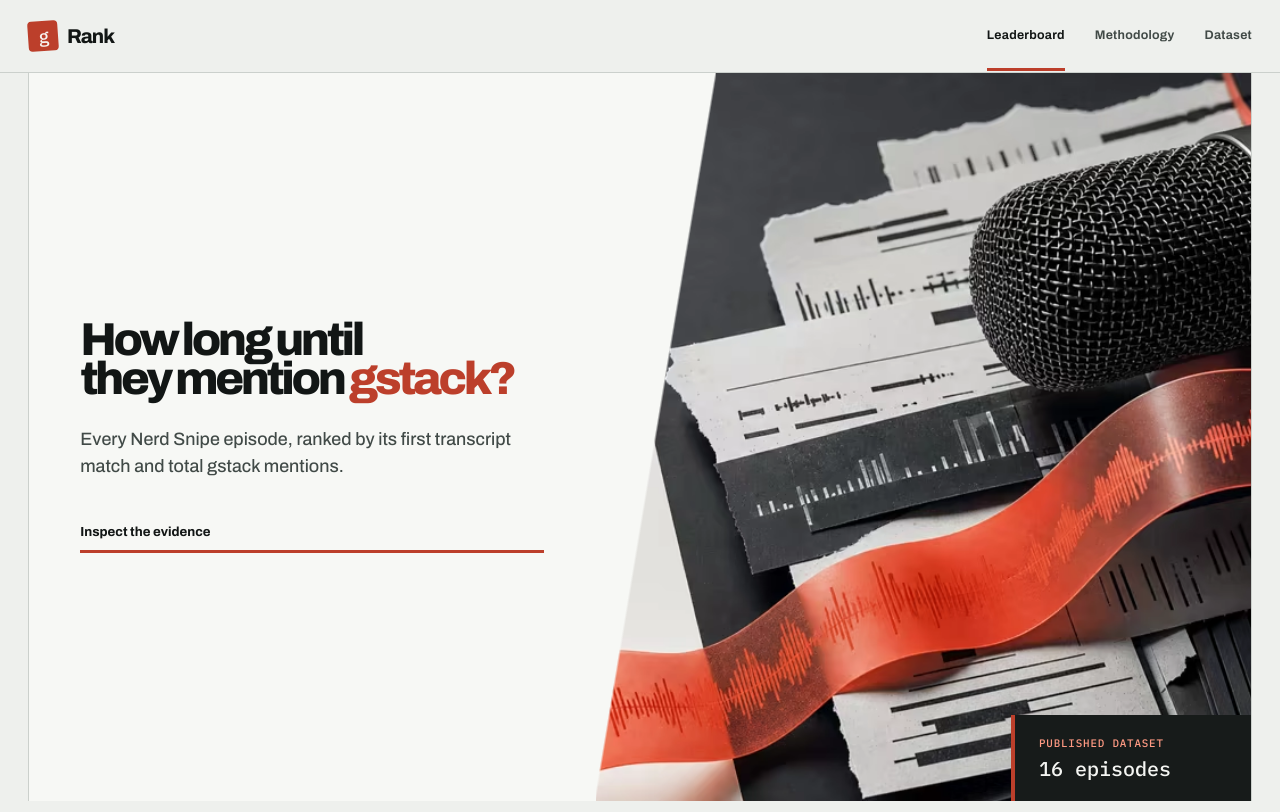
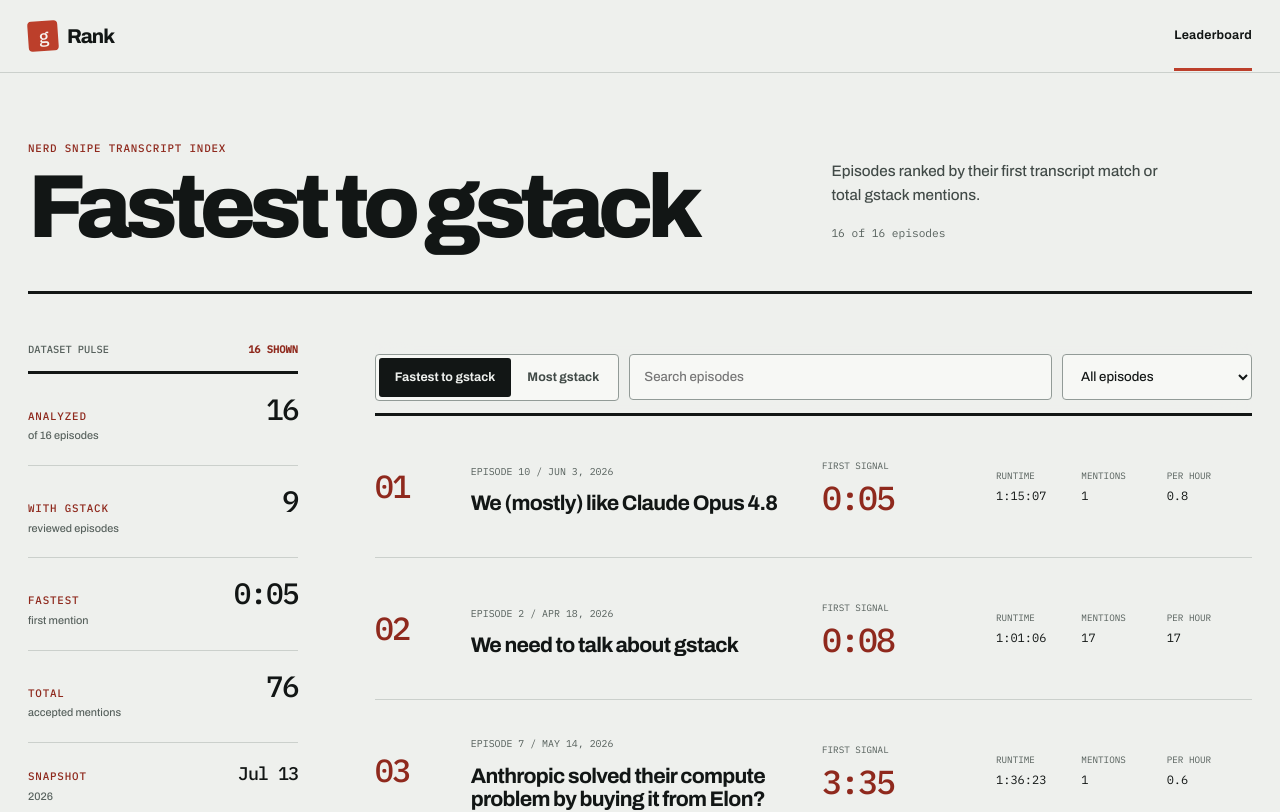
Before and after one commit to clayclark/gRank, a SvelteKit app: page / in a window 1280 px wide. Shown: the top 812 px of the page. Built offline with nearby package versions, Linux system fonts and the light colour scheme.

Commit message:
Focus homepage on the leaderboard

```diff
--- a/src/app.css
+++ b/src/app.css
@@ -166,12 +166,12 @@ select:focus-visible,
 .wordmark:hover .wordmark-mark {
   transform: rotate(0deg) translateY(-1px);
 }
-nav {
+.site-header nav {
   display: flex;
   align-items: center;
   gap: 30px;
 }
-nav a {
+.site-header nav a {
   position: relative;
   padding-block: 24px;
   color: var(--ink-secondary);
@@ -180,7 +180,7 @@ nav a {
   letter-spacing: 0.02em;
   text-decoration: none;
 }
-nav a::after {
+.site-header nav a::after {
   content: '';
   position: absolute;
   right: 0;
@@ -192,12 +192,12 @@ nav a::after {
   transform-origin: right;
   transition: transform 220ms var(--ease);
 }
-nav a:hover,
-nav a.active {
+.site-header nav a:hover,
+.site-header nav a.active {
   color: var(--ink);
 }
-nav a:hover::after,
-nav a.active::after {
+.site-header nav a:hover::after,
+.site-header nav a.active::after {
   transform: scaleX(1);
   transform-origin: left;
 }
@@ -328,6 +328,42 @@ nav a.active::after {
   grid-template-columns: 270px minmax(0, 1fr);
   gap: clamp(40px, 6vw, 96px);
   padding-block: 120px 144px;
+}
+.ranking-home {
+  padding-block: 58px 138px;
+}
+.ranking-intro {
+  display: grid;
+  grid-template-columns: minmax(0, 1.25fr) minmax(280px, 0.75fr);
+  gap: clamp(48px, 8vw, 120px);
+  align-items: end;
+  padding-bottom: 44px;
+  border-bottom: 3px solid var(--ink);
+}
+.ranking-intro h1 {
+  margin: 14px 0 0;
+  font-size: clamp(3.5rem, 7vw, 7.2rem);
+  font-variation-settings: 'wght' 820;
+  line-height: 0.86;
+  letter-spacing: -0.075em;
+}
+.ranking-summary {
+  display: grid;
+  gap: 18px;
+  padding-bottom: 7px;
+}
+.ranking-summary p {
+  margin: 0;
+  max-width: 38ch;
+  color: var(--ink-secondary);
+  font-size: 0.95rem;
+}
+.ranking-summary span {
+  color: var(--muted);
+  font: 400 0.7rem var(--mono);
+}
+.ranking-home .signal-index {
+  padding-block: 48px 0;
 }
 .signal-sidebar {
   align-self: start;
@@ -580,6 +616,17 @@ footer {
   align-items: center;
   gap: 30px;
 }
+.footer-copy p { margin: 3px 0; }
+.footer-links {
+  display: flex;
+  gap: 24px;
+}
+.footer-links a {
+  color: var(--ink-secondary);
+  font-variation-settings: 'wght' 650;
+  text-decoration: none;
+}
+.footer-links a:hover { color: var(--accent-ink); }
 .episode-page,
 .methodology-page {
   padding-block: 58px 120px;
@@ -1040,10 +1087,10 @@ footer {
     height: 27px;
     font-size: 1rem;
   }
-  nav {
+  .site-header nav {
     gap: 12px;
   }
-  nav a {
+  .site-header nav a {
     padding-block: 21px;
     font-size: 0.65rem;
   }
@@ -1228,7 +1275,7 @@ footer {
     overflow: hidden;
     clip: rect(0 0 0 0);
   }
-  nav {
+  .site-header nav {
     gap: 10px;
   }
 }
@@ -1290,6 +1337,17 @@ footer {
 }
 
 @media (max-width: 720px) {
+  .ranking-home { padding-block: 42px 96px; }
+  .ranking-intro {
+    grid-template-columns: 1fr;
+    gap: 22px;
+    padding-bottom: 32px;
+  }
+  .ranking-intro h1 {
+    font-size: clamp(3.2rem, 15vw, 4.6rem);
+  }
+  .ranking-summary { gap: 10px; padding-bottom: 0; }
+  .ranking-home .signal-index { padding-block: 34px 0; gap: 48px; }
   .signal-poster { width: 100%; border-inline: 0; }
   .poster-copy { min-height: 470px; padding: 58px 28px; }
   .poster-copy h1 { font-size: clamp(3rem, 14vw, 4.4rem); }
@@ -1347,6 +1405,8 @@ footer {
   .method-chapters section > :not(header) { grid-column: 1; grid-row: auto; }
   .method-chapters h2 { position: static; }
   .ranking-definitions { grid-template-columns: 1fr; }
+  .footer-inner { gap: 18px; }
+  .footer-links { gap: 20px; }
 }
 
 @media (forced-colors: active) {
--- a/src/routes/+layout.svelte
+++ b/src/routes/+layout.svelte
@@ -3,11 +3,7 @@
   import '../app.css';
   let { children } = $props();
 
-  const navItems = [
-    { href: '/', label: 'Leaderboard' },
-    { href: '/methodology', label: 'Methodology' },
-    { href: '/data/grank.json', label: 'Dataset' }
-  ];
+  const navItems = [{ href: '/', label: 'Leaderboard' }];
 
   function isActive(href: string) {
     if (href === '/')
@@ -66,7 +62,13 @@
 
 <footer>
   <div class="shell footer-inner">
-    <p>An independent index of <a href="https://nerdsnipe.link/rss">Nerd Snipe</a>.</p>
-    <p>Built from timestamped transcript evidence.</p>
+    <div class="footer-copy">
+      <p>An independent index of <a href="https://nerdsnipe.link/rss">Nerd Snipe</a>.</p>
+      <p>Built from timestamped transcript evidence.</p>
+    </div>
+    <nav class="footer-links" aria-label="Supporting information">
+      <a href="/methodology">Methodology</a>
+      <a href="/data/grank.json">Dataset</a>
+    </nav>
   </div>
 </footer>
--- a/src/routes/+page.svelte
+++ b/src/routes/+page.svelte
@@ -54,41 +54,23 @@
   <title>gRank | The Nerd Snipe gstack leaderboard</title>
   <meta property="og:title" content="gRank | How quickly does Nerd Snipe mention gstack?" />
   <meta property="og:image" content="/images/grank-signal-hero.jpg" />
-  <link
-    rel="preload"
-    as="image"
-    href="/images/grank-signal-hero.avif"
-    type="image/avif"
-    fetchpriority="high"
-    media="(min-width: 721px)"
-  />
 </svelte:head>
 
-<section class="signal-poster shell">
-  <div class="poster-copy">
-    <h1><span>How long until</span><span>they mention <em>gstack?</em></span></h1>
-    <p>Every Nerd Snipe episode, ranked by its first transcript match and total gstack mentions.</p>
-    <a class="hero-link" href="#leaderboard-heading">Inspect the evidence</a>
+<section class="ranking-home shell" aria-labelledby="leaderboard-heading">
+  <header class="ranking-intro">
+    <div>
+      <p class="kicker">Nerd Snipe transcript index</p>
+      <h1 id="leaderboard-heading">
+        {mode === 'fastest' ? 'Fastest to gstack' : 'Most gstack'}
+      </h1>
     </div>
-  <figure class="poster-visual">
-    <picture>
-      <source srcset="/images/grank-signal-hero.avif" type="image/avif" />
-      <img
-        src="/images/grank-signal-hero.jpg"
-        alt="A studio microphone beside transcript strips and a coral waveform ribbon"
-        width="1200"
-        height="640"
-        fetchpriority="low"
-      />
-    </picture>
-  </figure>
-  <div class="poster-status">
-    <span>{dataset.status === 'published' ? 'Published dataset' : 'Review in progress'}</span>
-    <strong>{dataset.episodes.length} episodes</strong>
+    <div class="ranking-summary">
+      <p>Episodes ranked by their first transcript match or total gstack mentions.</p>
+      <span>{visibleEpisodes.length} of {dataset.episodes.length} episodes</span>
     </div>
-</section>
+  </header>
 
-<div class="signal-index shell">
+  <div class="signal-index">
     <aside class="signal-sidebar">
       <div class="signal-sidebar-heading">
         <span>Dataset pulse</span>
@@ -97,41 +79,11 @@
       <SummaryStats episodes={dataset.episodes} generatedAt={dataset.generatedAt} />
     </aside>
 
-  <section class="leaderboard-section" aria-labelledby="leaderboard-heading">
-    <header class="leaderboard-masthead">
-      <h2 id="leaderboard-heading">
-        {mode === 'fastest' ? 'Fastest to gstack' : 'Most gstack'}
-      </h2>
-      <p>{visibleEpisodes.length} of {dataset.episodes.length} episodes</p>
-    </header>
+    <div class="leaderboard-section">
     <div class="control-dock">
       <RankingControls bind:mode bind:filter bind:query />
     </div>
     <Leaderboard episodes={visibleEpisodes} allEpisodes={dataset.episodes} {mode} />
-  </section>
     </div>
-
-<section class="audit-notes shell">
-  <header>
-    <p class="kicker">Two measurements. No mystery score.</p>
-    <h2>Simple enough to audit.</h2>
-    <p>Each result resolves to transcript context, a timestamp, and the analyzed file.</p>
-  </header>
-  <div class="audit-sequence">
-    <article>
-      <h3>Find the first mention</h3>
-      <p>The clock begins at the first second of the published file, including intros and ads.</p>
-    </article>
-    <article>
-      <h3>Count every explicit reference</h3>
-      <p>Each accepted “gstack,” “g stack,” or clearly intended “gee stack” counts once.</p>
-    </article>
-    <article>
-      <h3>Cross-check before publishing</h3>
-      <p>
-        Exact transcript matches are accepted, generic stack references are rejected, and caption
-        overlap remains as provenance.
-      </p>
-    </article>
   </div>
 </section>
```
Also changed, not shown: 1 other file (tests, documents, lock files or other folders). Lines whose indentation alone changed are shown as unchanged.
